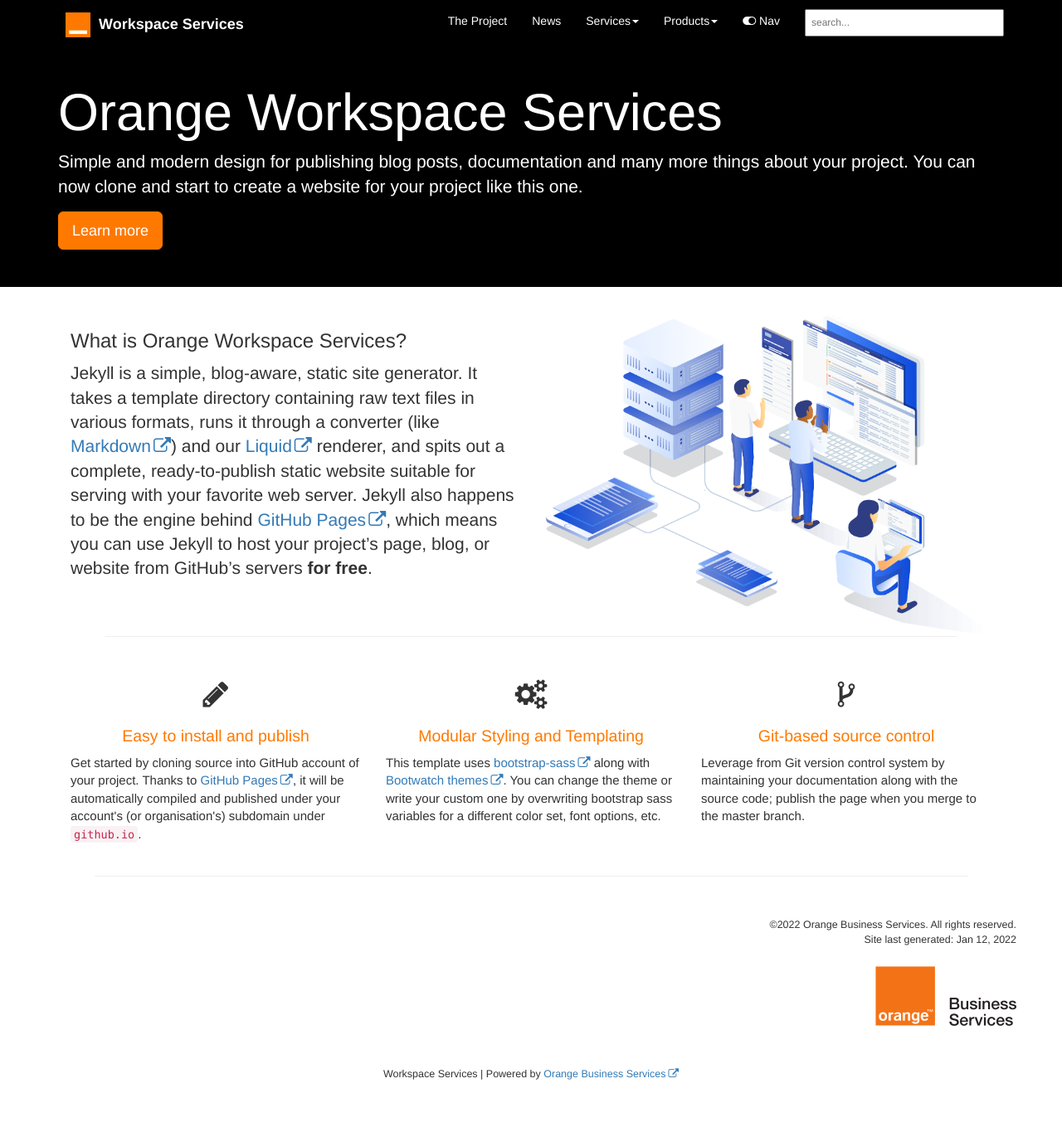
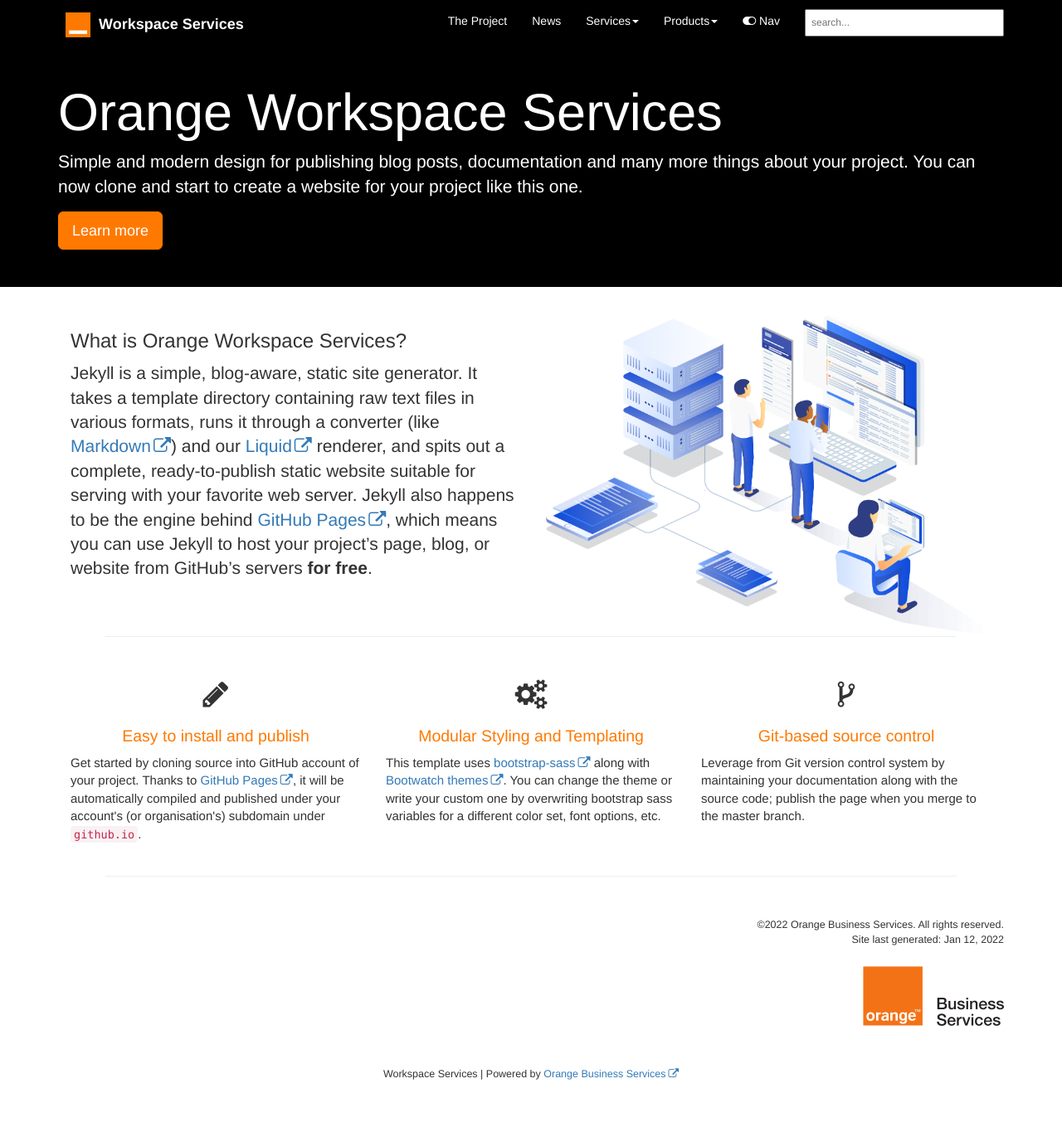
Before and after one commit to brummens/workspace-docs, a Jekyll site: the page built from index.html, in a window 1280 px wide. Shown: the whole page at 83% size. Built offline with Jekyll 4.4.1, drawn with Linux system fonts in a browser that asks for light colours; comment, search, counter and statistics services are not loaded.

Commit message:
Update firstpage.html

```diff
--- a/_layouts/firstpage.html
+++ b/_layouts/firstpage.html
@@ -6,12 +6,12 @@
 <body>
 {% include topnav.html %}
     <div class="wrapper">
-        <div class="row">
+        <div class="row-nopadding">
             {{ content }}
 		</div>
     </div>
 		<div class="container">
-        <div class="row">
+        <div class="row-nopadding">
 		<hr>
 			{% include footer.html %}
 		</div>
```
